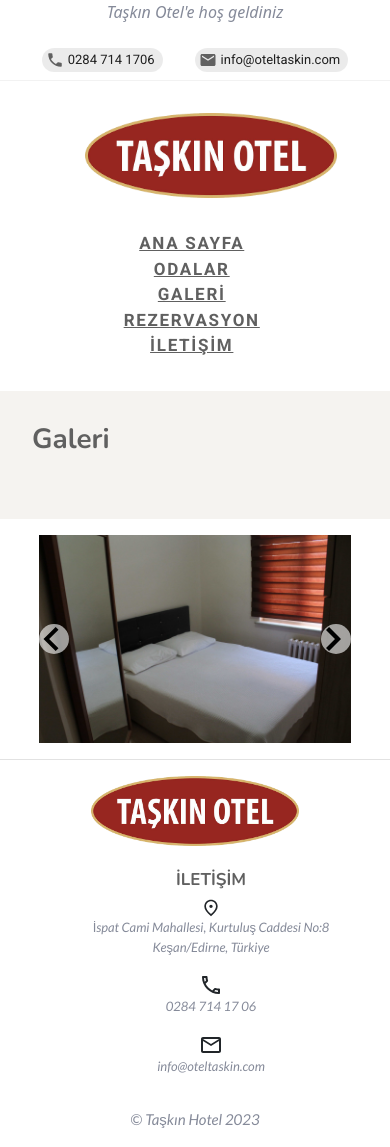
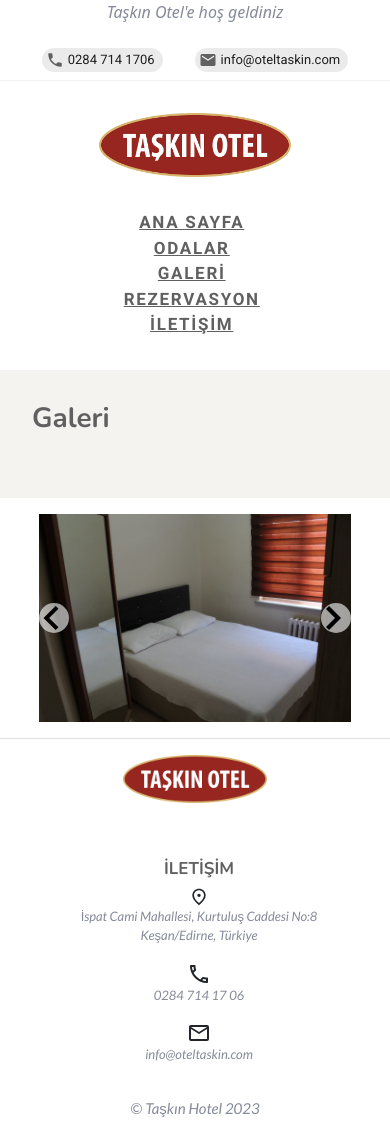
Before and after one commit to OrcaBusinessSolution/otel_taskin_app, a React (Create React App) app: page /gallery in a window 390 px wide. Built offline with nearby package versions, Linux system fonts and the light colour scheme.

Commit message:
updated components to responsive design for global comp.

```diff
--- a/src/components/GlobalComponents/FooterComponent.jsx
+++ b/src/components/GlobalComponents/FooterComponent.jsx
@@ -5,8 +5,8 @@ import PhoneOutlinedIcon from "@mui/icons-material/PhoneOutlined";
 import EmailOutlinedIcon from "@mui/icons-material/EmailOutlined";
 
 const Container = styled.div`
-border-top:1px solid #E2E2E2;
-margin-top:-3rem;
+  border-top: 1px solid #e2e2e2;
+  margin-top: -3rem;
 `;
 
 const CopyRight = styled.div`
@@ -15,10 +15,10 @@ const CopyRight = styled.div`
   font-weight: 400;
   color: #858a99;
   display: flex;
-  flex:1;
+  flex: 1;
   justify-content: space-around;
-  &:hover{
-    font-size:17px;
+  &:hover {
+    font-size: 17px;
     font-weight: 700;
   }
 `;
@@ -32,6 +32,15 @@ const ContentDiv = styled.div`
   padding: 1rem;
   @media only screen and (max-width: 768px) {
     flex-direction: column;
+    align-items: center;
+    justify-content: center;
+    margin-right: 1.5rem;
+    & img {
+      margin-left: 1.5rem;
+      height: 3rem;
+      width: 9rem;
+      margin-bottom: 2rem;
+    }
   }
 `;
 
@@ -45,7 +54,6 @@ const ContactDiv = styled.div`
   flex-direction: column;
   align-items: center;
   text-align: center;
-  justify-content: space-between;
   & h4 {
     color: #606060;
     font-family: "Nunito", sans-serif;
@@ -58,6 +66,9 @@ const ContactDiv = styled.div`
     font-size: 13px;
     font-weight: 400;
   }
+  @media only screen and(max-width:958px) {
+    background-color: red;
+  }
 `;
 
 function Footer() {
@@ -69,7 +80,10 @@ function Footer() {
         <ContactDiv>
           <h4>İLETİŞİM</h4>
           <FmdGoodOutlinedIcon fontSize="small"></FmdGoodOutlinedIcon>
-          <p>İspat Cami Mahallesi, Kurtuluş Caddesi No:8 <br/>Keşan/Edirne, Türkiye</p>
+          <p>
+            İspat Cami Mahallesi, Kurtuluş Caddesi No:8 <br />
+            Keşan/Edirne, Türkiye
+          </p>
           <PhoneOutlinedIcon></PhoneOutlinedIcon>
           <p>0284 714 17 06</p>
           <EmailOutlinedIcon></EmailOutlinedIcon>
--- a/src/components/GlobalComponents/HeaderComponent.jsx
+++ b/src/components/GlobalComponents/HeaderComponent.jsx
@@ -6,7 +6,6 @@ const Container = styled.div`
   display: flex;
   flex: 1;
   flex-direction: row;
-  justify-content: space-around;
   align-items: center;
   font-family: Roboto, sans-serif;
   font-size: 17px;
@@ -14,13 +13,18 @@ const Container = styled.div`
   padding: 2rem;
   @media only screen and (max-width: 768px) {
     flex-direction: column;
+    & img {
+      height: 4rem;
+      width: 12rem;
+      margin-right: 2rem;
+    }
   }
 `;
 
 const HeaderDiv = styled.div`
   margin-right: 2rem;
-  display:flex;
-  flex:1;
+  display: flex;
+  flex: 1;
   flex-direction: row;
   justify-content: end;
   align-items: center;
@@ -34,13 +38,13 @@ const HeaderDiv = styled.div`
     color: #c12200;
     font-size: 18px;
   }
-  @media only screen and (max-width: 768px){
+  @media only screen and (max-width: 768px) {
     flex-direction: column;
   }
 `;
 
 const ImageDiv = styled.img`
-  height: 5em;
+  height: 5rem;
   margin-left: 2rem;
 `;
 
@@ -48,8 +52,12 @@ function Header() {
   return (
     <Container>
       <Link to="/">
-        <ImageDiv src={"./pictures/logo.png"} alt="otel, taşkın otel, keşan"></ImageDiv>
-      </Link><hr/>
+        <ImageDiv
+          src={"./pictures/logo.png"}
+          alt="otel, taşkın otel, keşan"
+        ></ImageDiv>
+      </Link>
+      <hr />
       <HeaderDiv>
         <Link to="/" underline="none">
           ANA SAYFA
```
